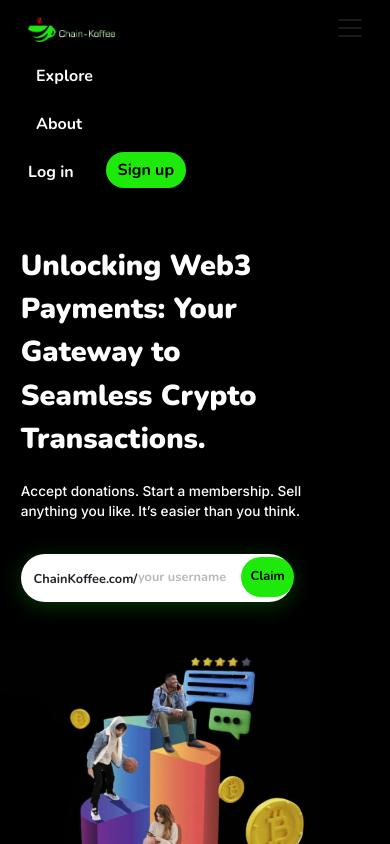
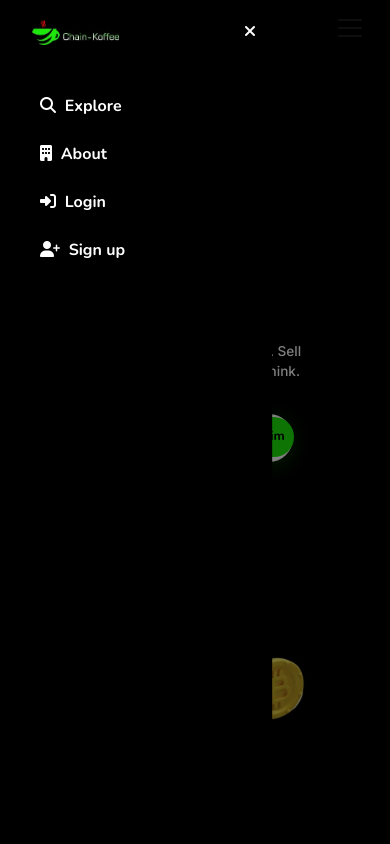
Before and after one commit to Chainkoffee/chainkoffeecode, a plain HTML site: page index.html in a window 390 px wide. Both pictures are taken after a click on the button "Toggle navigation". Shown: the top 844 px of the page. Drawn offline with nearby package versions, Linux system fonts and the light colour scheme.

Commit message:
add offcanvas nav for mobile

```diff
--- a/index.html
+++ b/index.html
@@ -19,7 +19,7 @@
         <nav class="navbar navbar-expand-lg bg-body-tertiary" id="navb">
             <div class="container-fluid">
               <a class="navbar-brand" href="#"><img src="assets/img/logo.jpeg" alt="Logo" class="img-fluid navlogo px-3" /></a>
-              <button class="navbar-toggler" type="button" data-bs-toggle="collapse" data-bs-target="#navbarText" aria-controls="navbarText" aria-expanded="false" aria-label="Toggle navigation">
+              <button class="navbar-toggler" type="button" data-bs-toggle="offcanvas" data-bs-target="#offcanvasExample" aria-controls="offcanvasExample" aria-expanded="false" aria-label="Toggle navigation">
                 <span class="navbar-toggler-icon"></span>
               </button>
               <div class="collapse navbar-collapse" id="navbarText">
@@ -42,6 +42,32 @@
               </div>
             </div>
           </nav>
+
+
+          <div class="offcanvas offcanvas-start" tabindex="-1" id="offcanvasExample" aria-labelledby="offcanvasExampleLabel">
+            <div class="offcanvas-header">
+              <h5 class="offcanvas-title" id="offcanvasExampleLabel"><img src="assets/img/logo.jpeg" alt="Logo" class="img-fluid navlogo px-3" /></h5>
+              <i data-bs-dismiss="offcanvas" aria-label="Close" class="fa-solid fa-xmark" style="color: #ffffff;"></i>
+            </div>
+            <div class="offcanvas-body">
+              <div>
+                <ul class="navbar-nav me-auto mb-2 mb-lg-0 mx-auto">
+                    <li class="nav-item">
+                      <a class="nav-link px-4 mt-2" href="#"><i class="fa-solid fa-magnifying-glass" style="color: #ffffff;"></i>&nbsp;&nbsp;Explore</a>
+                    </li>
+                    <li class="nav-item">
+                      <a class="nav-link px-4 mt-2" href="#"><i class="fa-solid fa-building" style="color: #ffffff;"></i>&nbsp;&nbsp;About</a>
+                    </li>
+                    <li class="nav-item">
+                        <a class="nav-link px-4 mt-2" href="#"><i class="fa-solid fa-right-to-bracket" style="color: #ffffff;"></i>&nbsp&nbsp;Login</a>
+                      </li>
+                    <li class="nav-item">
+                        <a class="nav-link px-4 mt-2" href="#"><i class="fa-solid fa-user-plus" style="color: #ffffff;"></i>&nbsp;&nbsp;Sign up</a>
+                    </li>
+                  </ul>
+              </div>
+          </div>
+
     </header>
 
 
@@ -202,6 +228,7 @@
 
     <script src="https://cdn.jsdelivr.net/npm/bootstrap@5.3.0/dist/js/bootstrap.bundle.min.js" integrity="sha384-geWF76RCwLtnZ8qwWowPQNguL3RmwHVBC9FhGdlKrxdiJJigb/j/68SIy3Te4Bkz" crossorigin="anonymous"></script>
     <script src="https://unpkg.com/aos@2.3.1/dist/aos.js"></script>
+    <script src="https://kit.fontawesome.com/0f90403d1f.js" crossorigin="anonymous"></script>
     <script src="index.js"></script>
 </body>
 </html>
--- a/mobile.css
+++ b/mobile.css
@@ -121,6 +121,10 @@
     margin-bottom: 2rem;
   }
 
+  .categories-section {
+    margin-bottom: -5rem;
+  }
+
   .welcometospiderman {
     border: 2px solid red;
   }
--- a/style.css
+++ b/style.css
@@ -1,6 +1,10 @@
 @import url('https://fonts.googleapis.com/css2?family=Inter:wght@500&family=Nunito:ital,wght@0,700;0,800;0,900;1,400&display=swap');
 #navb {
     background-color: black !important;
+}
+
+.offcanvas {
+  background-color: black !important;
 }
 
 .navlogo {
@@ -313,3 +317,8 @@ body {
 .anyonecanbeahero {
     margin-top: 5rem;
 }
+
+.offcanvas {
+  background-color: #121212;
+  width: 70% !important;
+}
```
